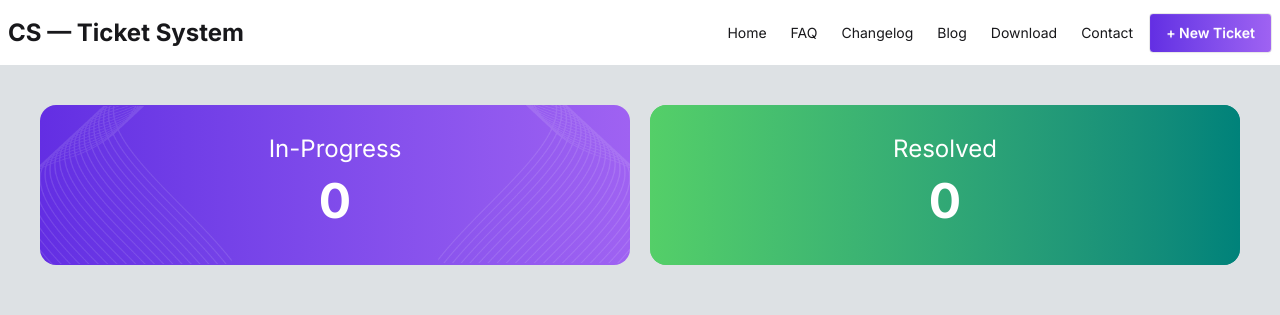
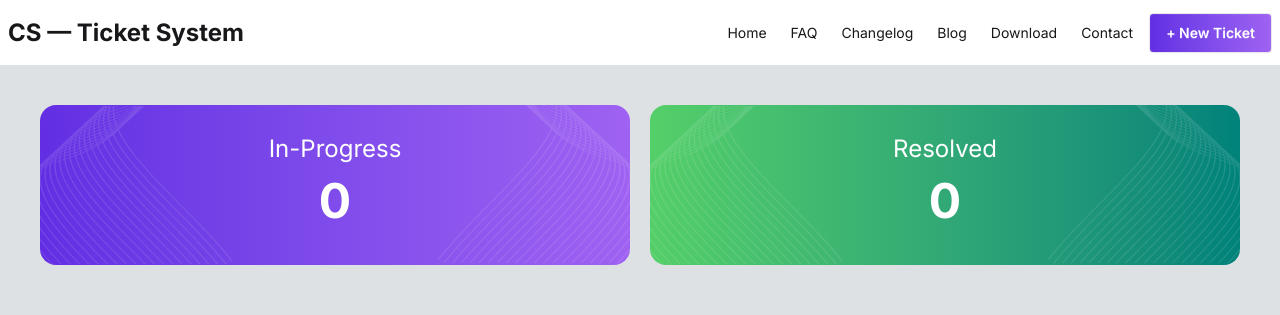
Before and after one commit to fakhrulhasan99/Customer-Support-Zone, a React (Vite) app: page / in a window 1280 px wide. Shown: the top 315 px of the page. Built offline with nearby package versions, Linux system fonts and the light colour scheme.

Commit message:
some fixes needed

```diff
--- a/src/components/banner/Banner.jsx
+++ b/src/components/banner/Banner.jsx
@@ -9,7 +9,6 @@ const Banner = ({ inProgressCount, resolvedCount }) => {
             <div
                 className="hero rounded-2xl text-white relative overflow-hidden bg-linear-to-r from-[#632EE3] to-[#9F62F2]"
             >
-
                 <div
                     className="absolute left-0 top-0 h-full w-48 bg-no-repeat bg-left"
                     style={{
@@ -25,7 +24,6 @@ const Banner = ({ inProgressCount, resolvedCount }) => {
                         transform: "scaleX(-1)"
                     }}
                 />
-
                 <div className="hero-content text-center relative z-10">
                     <div className="py-3 max-w-md">
                         <h1 className="text-2xl">In-Progress</h1>
@@ -38,7 +36,6 @@ const Banner = ({ inProgressCount, resolvedCount }) => {
             <div
                 className="hero rounded-2xl text-white relative overflow-hidden bg-linear-to-r from-[#54CF68] to-[#00827A]"
             >
-
                 <div
                     className="absolute left-0 top-0 h-full w-48 bg-no-repeat bg-left"
                     style={{
@@ -54,8 +51,6 @@ const Banner = ({ inProgressCount, resolvedCount }) => {
                         transform: "scaleX(-1)"
                     }}
                 />
-
-                <div className="hero rounded-2xl text-white relative overflow-hidden bg-linear-to-r from-[#54CF68] to-[#00827A]">
                 <div className="hero-content text-center relative z-10">
                     <div className="py-3 max-w-md">
                         <h1 className="text-2xl">Resolved</h1>
@@ -66,7 +61,6 @@ const Banner = ({ inProgressCount, resolvedCount }) => {
                 </div>
             </div>
         </div>
-        </div>
     );
 };
 
```
Lines whose indentation alone changed are shown as unchanged.
